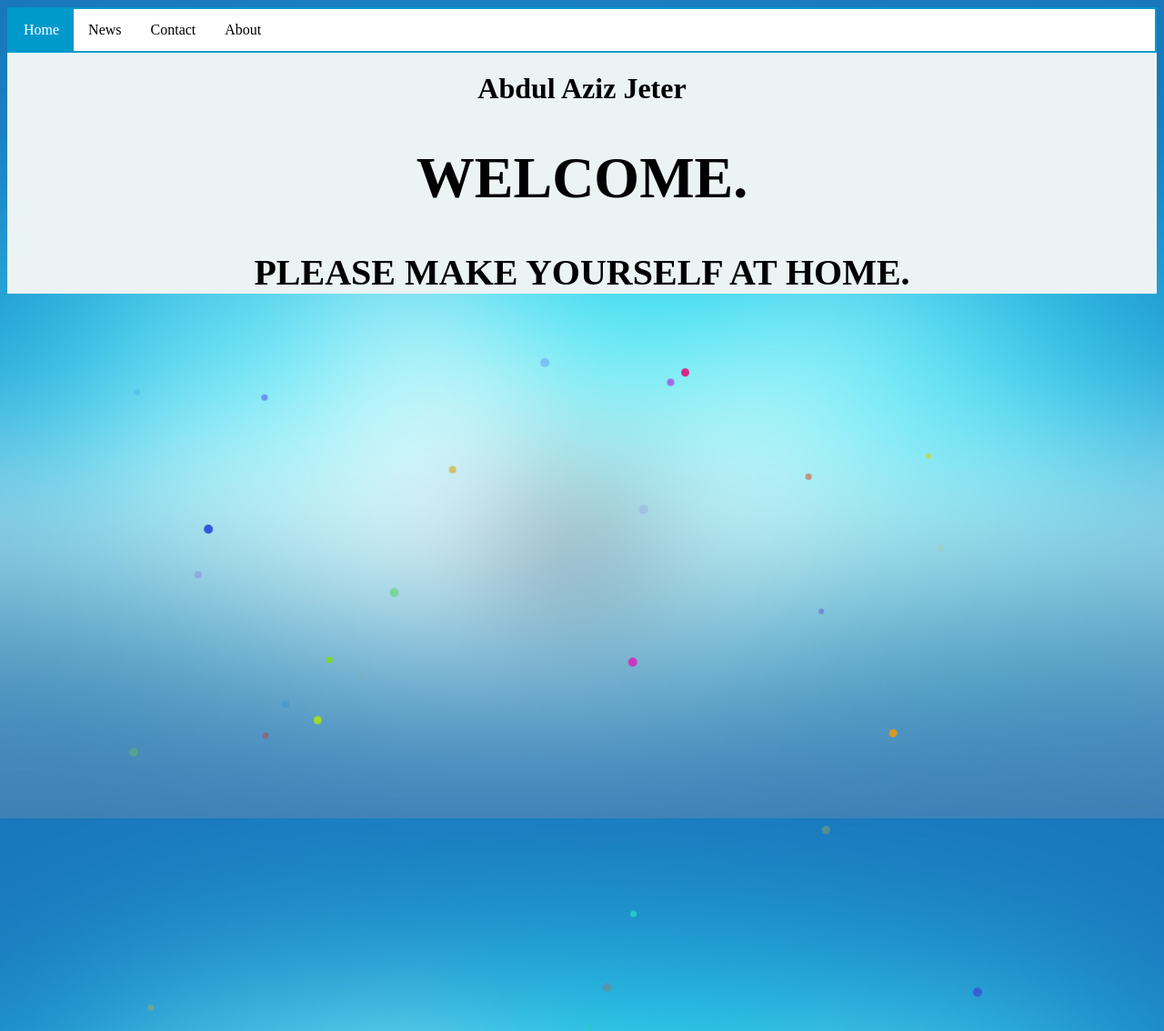
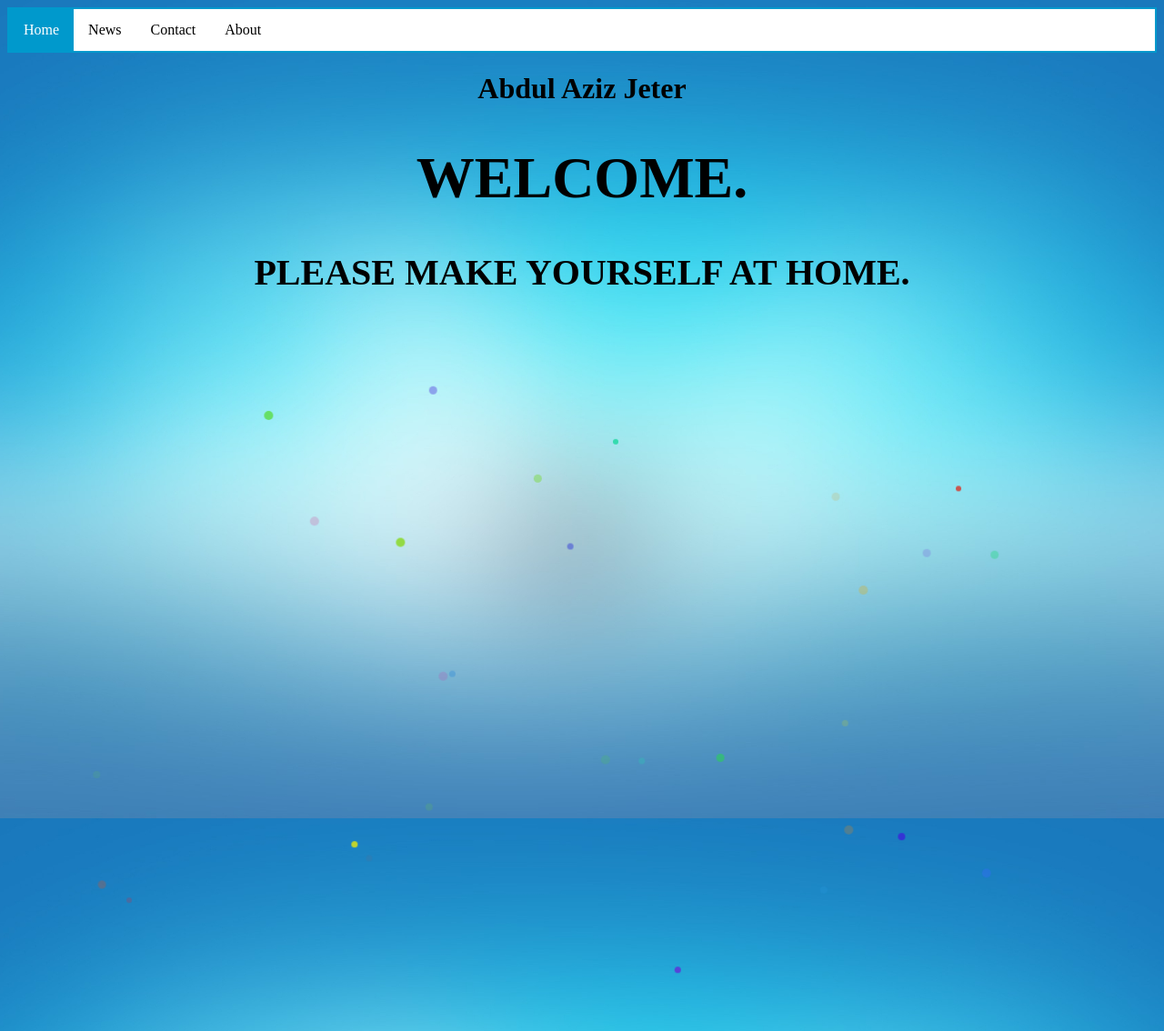
Before and after one commit to abdul-j/abdul-j.github.i, a Jekyll site: the page built from index.html, in a window 1280 px wide. Shown: the whole page at 91% size. Built offline with Jekyll 4.4.1, drawn with Linux system fonts in a browser that asks for light colours.

Commit message:
Update test.scss

```diff
--- a/css/test.scss
+++ b/css/test.scss
@@ -1,9 +1,6 @@
 ---
 ---
 
-body {
-    background: #ecf3f3;
-}
 
 .particle {
 	position: absolute;
```
